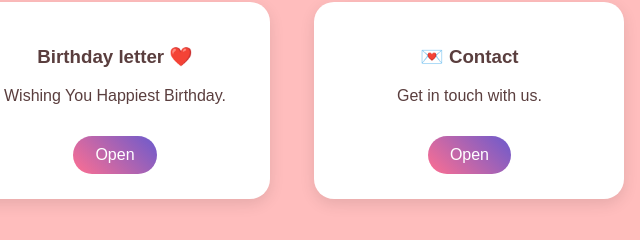
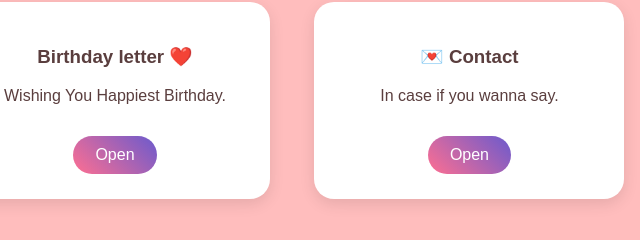
Before and after one commit to srujal0909/HappyBirthdayyy, a plain HTML site: page explore.html in a window 1280 px wide. Shown: the part 314-554 px from the top of the page, 525-1165 px from the left. Drawn offline with Linux system fonts and the light colour scheme.

Commit message:
Update explore.html

```diff
--- a/explore.html
+++ b/explore.html
@@ -106,7 +106,7 @@ h1 {
 
   <div class="card">
     <h3>💌 Contact</h3>
-    <p>Get in touch with us.</p>
+    <p>In case if you wanna say.</p>
     <a href="contact.html" class="cute-btn">Open</a>
   </div>
 
```
